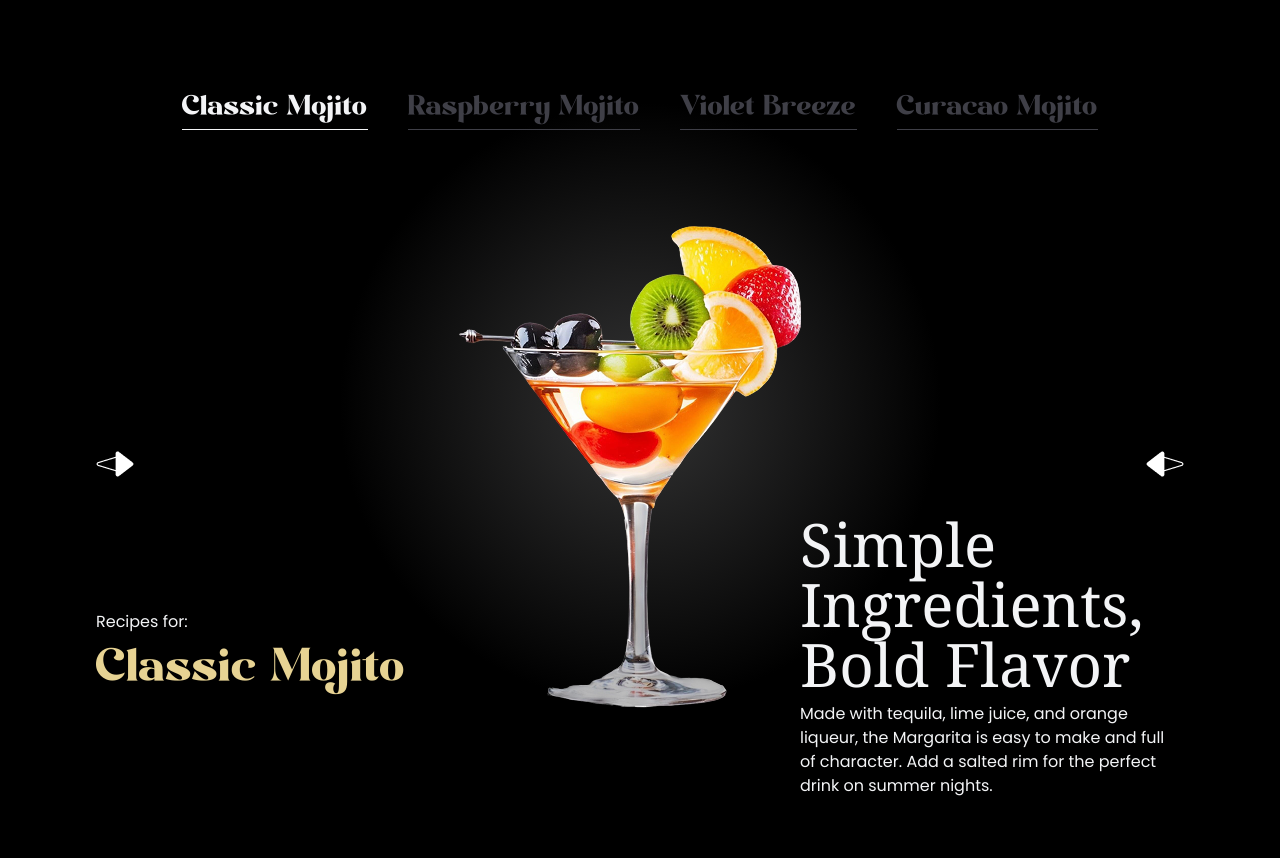
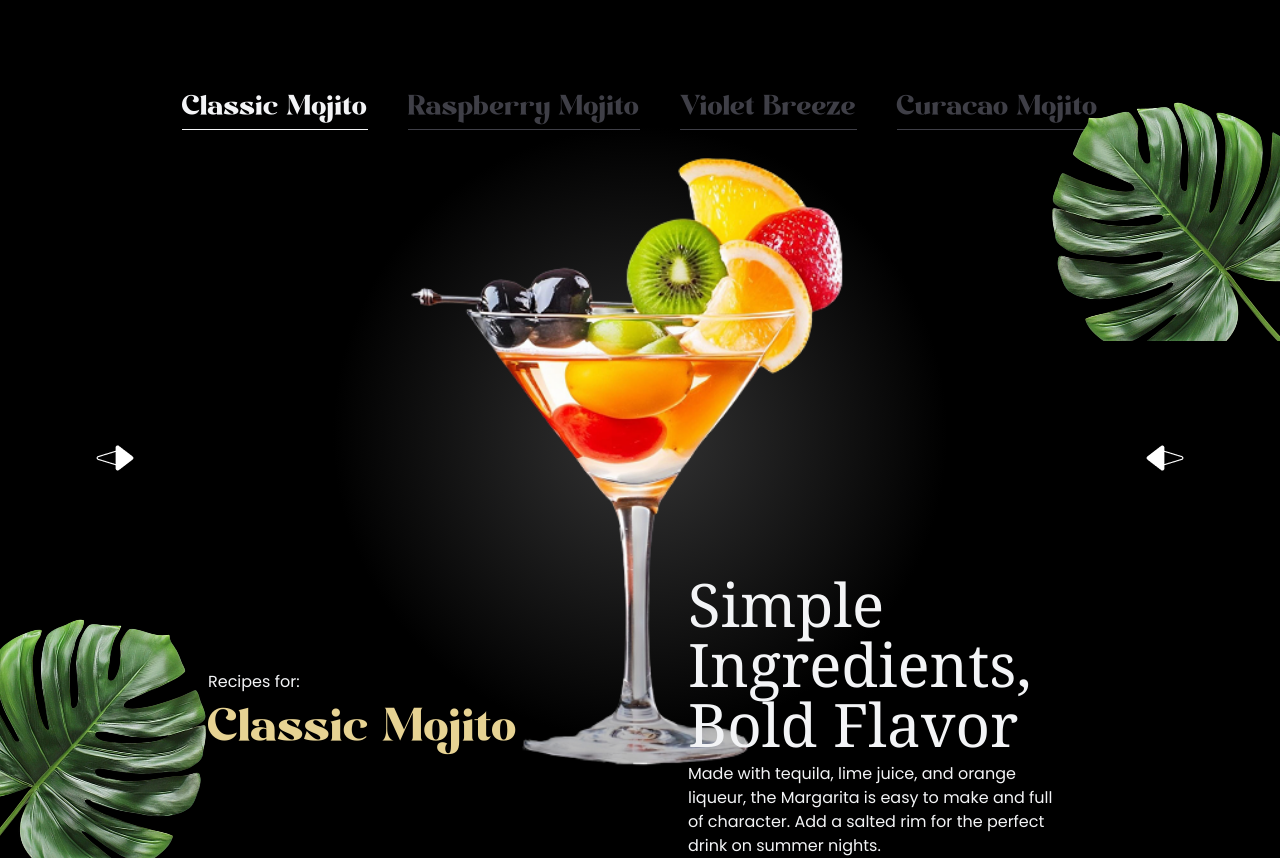
Before and after one commit to Mushaf-Hafeez/Mojito_Cocktail, a React (Vite) app: page / in a window 1280 px wide. Shown: the part 3560-4418 px from the top of the page. Before the commit the page ends 4358 px from the top, so only its background shows below. Built offline with nearby package versions, Linux system fonts and the light colour scheme; a web font is replaced by a local one.

Commit message:
implement the cocktail menu section

```diff
--- a/src/components/Meun.jsx
+++ b/src/components/Meun.jsx
@@ -1,15 +1,44 @@
-import React, { useState } from "react";
-import { allCocktails, cocktailLists } from "../../constants";
+import gsap from "gsap";
+import { useGSAP } from "@gsap/react";
+import { useState } from "react";
+import { allCocktails } from "../../constants";
+import { SplitText } from "gsap/all";
 
 const Meun = () => {
   const [currentIndex, setCurrentIndex] = useState(0);
-
-  console.log(currentIndex);
 
   const goToSlide = (index) => {
     const newIndex = (index + allCocktails.length) % allCocktails.length;
     setCurrentIndex(newIndex);
   };
+
+  useGSAP(() => {
+    const splitTitle = SplitText.create("#cocktail-title", { type: "words" });
+    const splitContent = SplitText.create("#cocktail-content", {
+      type: "words",
+    });
+
+    gsap.from("#slider-img", {
+      opacity: 0,
+      xPercent: -70,
+      duration: 0.8,
+      ease: "power1.inOut",
+    });
+
+    gsap.from(splitTitle.words, {
+      opacity: 0,
+      yPercent: 50,
+      duration: 0.4,
+      ease: "power1.inOut",
+    });
+
+    gsap.from(splitContent.words, {
+      opacity: 0,
+      yPercent: 50,
+      duration: 0.4,
+      ease: "power1.inOut",
+    });
+  }, [currentIndex]);
 
   return (
     <section className="relative radial-gradient -min-h-screen w-full text-gray-100 px-24 py-20 flex flex-col items-center justify-between">
@@ -31,7 +60,7 @@ const Meun = () => {
       </div>
 
       {/* Slider section */}
-      <div className="h-8/12 w-full flex justify-between mt-20">
+      <div className="h-[80vh] w-full flex justify-between mt-2">
         <img
           onClick={() => goToSlide(currentIndex - 1)}
           src="./images/left-arrow.png"
@@ -39,6 +68,7 @@ const Meun = () => {
           className="h-fit self-center"
         />
         <img
+          id="slider-img"
           src={allCocktails[currentIndex].image}
           alt=""
           className="object-cover"
@@ -51,21 +81,32 @@ const Meun = () => {
         />
       </div>
 
-      <div className="w-full flex items-center justify-between font-poppins absolute z-30 bottom-0 px-24">
-        <div className="flex flex-col gap-2">
+      <div className="w-full flex items-center justify-between font-poppins absolute z-30 bottom-0 px-52">
+        <div id="cocktail-title" className="flex flex-col gap-2">
           <p>Recipes for:</p>
           <h2 className="text-6xl font-modern-negra text-yellow">
             {allCocktails[currentIndex].name}
           </h2>
         </div>
 
-        <div className="w-96 flex flex-col gap-2">
+        <div id="cocktail-content" className="w-96 flex flex-col gap-2">
           <h2 className="text-6xl font-serif">
             {allCocktails[currentIndex].title}
           </h2>
           <p>{allCocktails[currentIndex].description}</p>
         </div>
       </div>
+
+      <img
+        src="./images/cocktail-left-leaf.png"
+        alt="c-left-leaf"
+        className="absolute left-0 bottom-0"
+      />
+      <img
+        src="./images/cocktail-right-leaf.png"
+        alt="c-right-leaf"
+        className="absolute right-0 top-0"
+      />
     </section>
   );
 };
```
